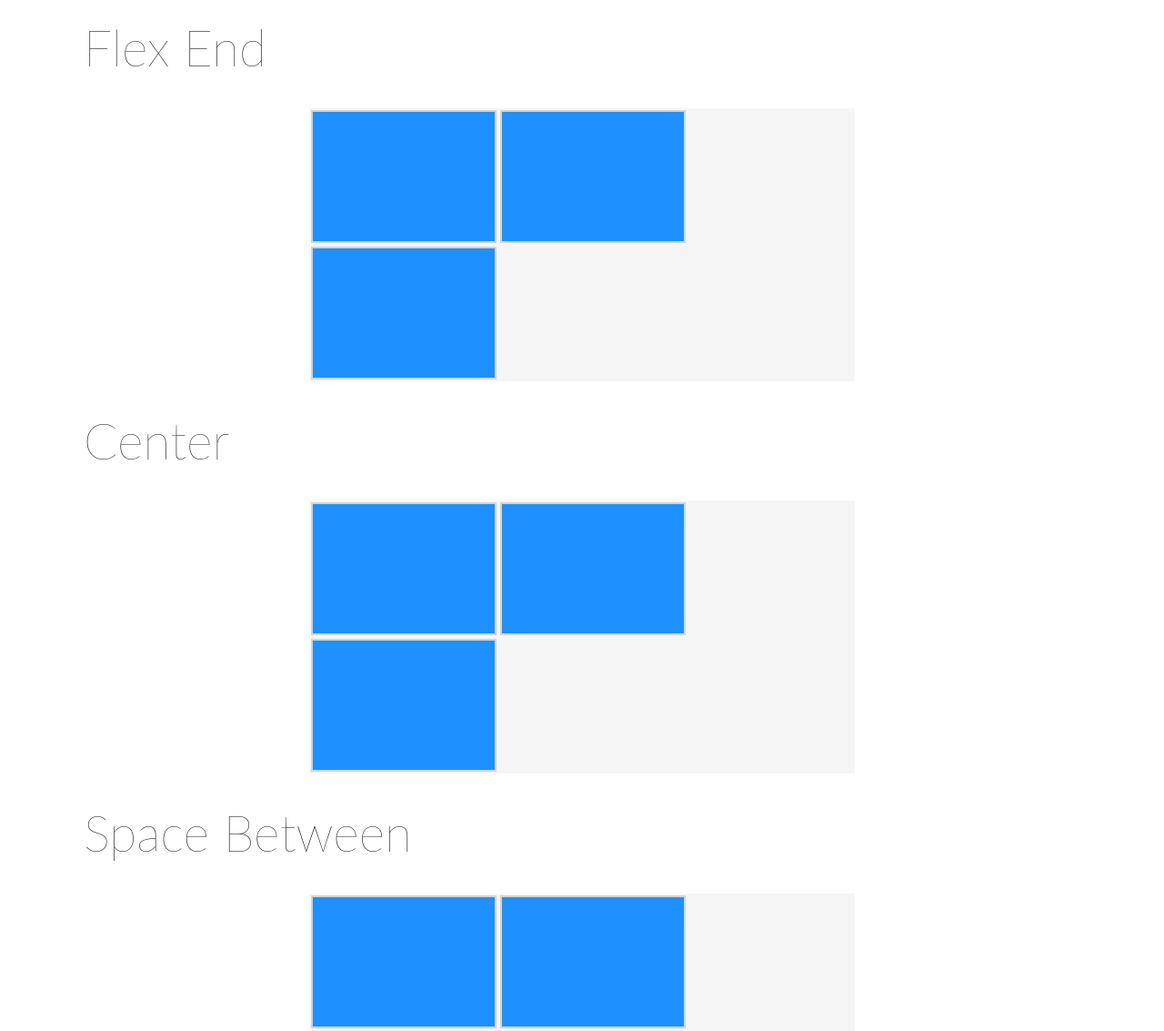
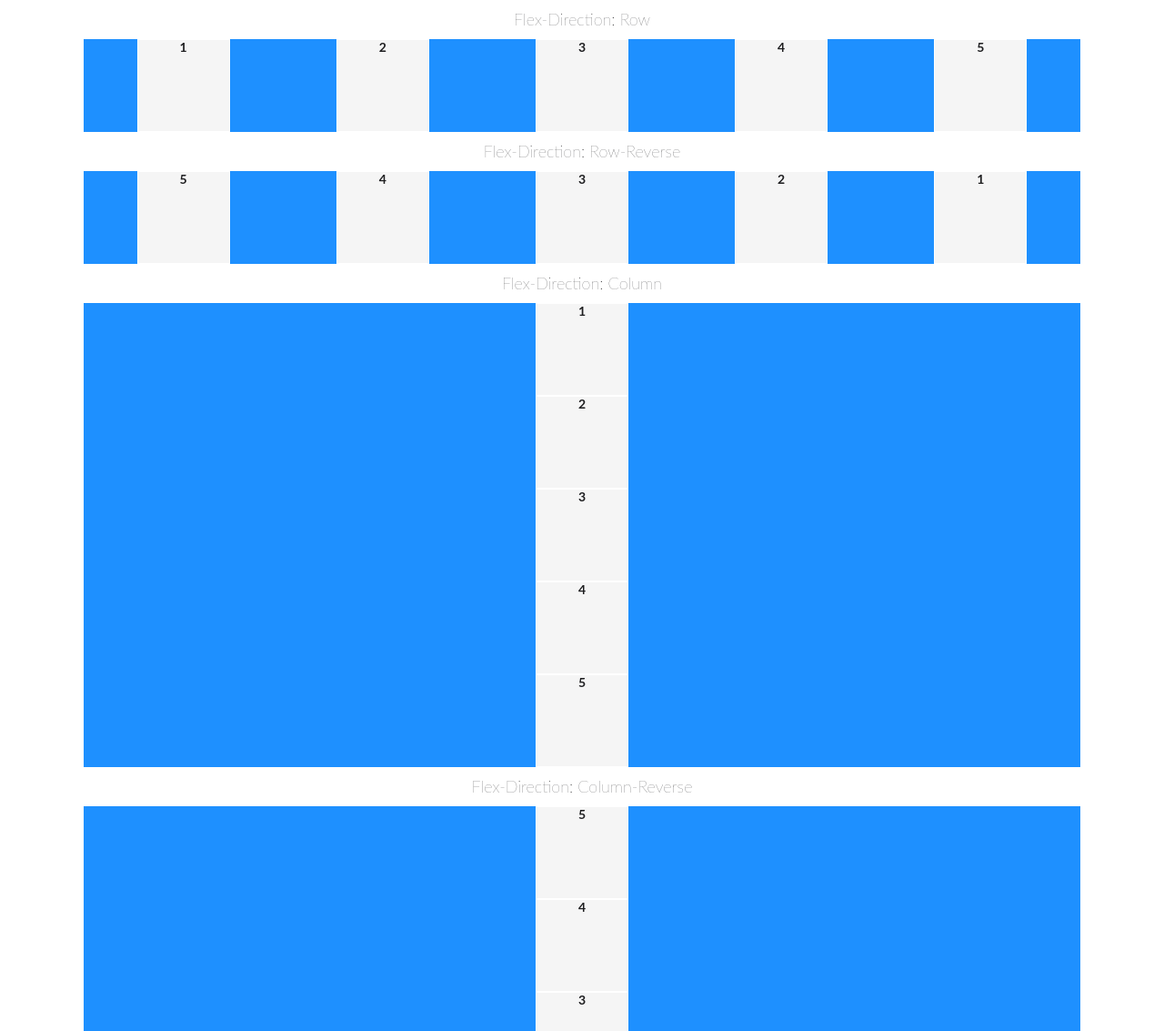
Before and after one commit to JohnEns/JohnEns.github.io, a plain HTML site: page bakkerij-galileo/test.html in a window 1280 px wide. Shown: the part 500-1633 px from the top of the page at 91% size. Drawn offline with Linux system fonts and the light colour scheme.

Commit message:
edit test

```diff
--- a/bakkerij-galileo/style.css
+++ b/bakkerij-galileo/style.css
@@ -126,40 +126,52 @@ p {
 
 /* CSS voor cursus Codecademy */
 
-.container {
-  height: 300px;
-  width: 600px;
-  background-color: whitesmoke;
-  display: flex;
-  flex-wrap: wrap;
-  margin: auto;
+h1 {
+  font-size: 18px;
 }
 
-.left,
-.center,
-.right {
-  min-height: 75px;
-  width: 200px;
-  margin: 2px;
-  background-color: dodgerblue;
-  border: 2px solid lightgrey;
+h2 {
+  font-size: 14px;
 }
 
-#flexstart {
-  align-content: flex-start;
+h1,
+h2 {
+  text-align: center;
 }
 
-/* #flexend {
+.container {
+  background-color: dodgerblue;
+  display: flex;
+  flex-flow: column wrap;
+  max-height: 600px;
+  align-items: center;
+  justify-content: space-around;
 }
 
-#center {
+.box {
+  background-color: whitesmoke;
+  border: 1px solid white;
+  width: 100px;
+  height: 100px;
+  /* flex-grow: 1; */
 }
 
-#between {
+#row {
+  flex-direction: row;
 }
 
-#around {
-} */
+#row-reverse {
+  flex-direction: row-reverse;
+}
+
+#column {
+  flex-direction: column;
+}
+
+#column-reverse {
+  flex-direction: column-reverse;
+  /* float: right; */
+}
 
 /* Eind CSS voor cursus Codecademy */
 
--- a/bakkerij-galileo/test.html
+++ b/bakkerij-galileo/test.html
@@ -41,50 +41,90 @@
     </header>
 
     <main>
-      <div class="total-width">
-        <div class="head-home" style="background-image: url('img/Image-1.jpg')">
-          <h1>TEST</h1>
+      <div class="head-home-container">
+        <div
+          class="head-home"
+          style="background-image: url('img/Image-1.jpg')"
+        ></div>
+        <div class="head-home-text">
+          <h1>Test</h1>
         </div>
       </div>
+
       <!-- TEST ZONE -->
 
-      <h1>Flex Start</h1>
-      <div class="container" id="flexstart">
-        <div class="left"></div>
-        <div class="center"></div>
-        <div class="right"></div>
+      <h1>Flex-Direction: Row</h1>
+      <div class="container" id="row">
+        <div class="box">
+          <h2>1</h2>
+        </div>
+        <div class="box">
+          <h2>2</h2>
+        </div>
+        <div class="box">
+          <h2>3</h2>
+        </div>
+        <div class="box">
+          <h2>4</h2>
+        </div>
+        <div class="box">
+          <h2>5</h2>
+        </div>
       </div>
-      <h1>Flex End</h1>
-      <div class="container" id="flexend">
-        <div class="left"></div>
-        <div class="center"></div>
-        <div class="right"></div>
+      <h1>Flex-Direction: Row-Reverse</h1>
+      <div class="container" id="row-reverse">
+        <div class="box">
+          <h2>1</h2>
+        </div>
+        <div class="box">
+          <h2>2</h2>
+        </div>
+        <div class="box">
+          <h2>3</h2>
+        </div>
+        <div class="box">
+          <h2>4</h2>
+        </div>
+        <div class="box">
+          <h2>5</h2>
+        </div>
       </div>
-      <h1>Center</h1>
-      <div class="container" id="center">
-        <div class="left"></div>
-        <div class="center"></div>
-        <div class="right"></div>
+      <h1>Flex-Direction: Column</h1>
+      <div class="container" id="column">
+        <div class="box">
+          <h2>1</h2>
+        </div>
+        <div class="box">
+          <h2>2</h2>
+        </div>
+        <div class="box">
+          <h2>3</h2>
+        </div>
+        <div class="box">
+          <h2>4</h2>
+        </div>
+        <div class="box">
+          <h2>5</h2>
+        </div>
       </div>
-      <h1>Space Between</h1>
-      <div class="container" id="between">
-        <div class="left"></div>
-        <div class="center"></div>
-        <div class="right"></div>
+      <h1>Flex-Direction: Column-Reverse</h1>
+      <div class="container" id="column-reverse">
+        <div class="box">
+          <h2>1</h2>
+        </div>
+        <div class="box">
+          <h2>2</h2>
+        </div>
+        <div class="box">
+          <h2>3</h2>
+        </div>
+        <div class="box">
+          <h2>4</h2>
+        </div>
+        <div class="box">
+          <h2>5</h2>
+        </div>
       </div>
-      <h1>Space Around</h1>
-      <div class="container" id="around">
-        <div class="left"></div>
-        <div class="center"></div>
-        <div class="right"></div>
-      </div>
-      <h1>Stretch</h1>
-      <div class="container" id="stretch">
-        <div class="left"></div>
-        <div class="center"></div>
-        <div class="right"></div>
-      </div>
-
       <!-- TEST ZONE -->
 
       <div class="flex">
```
Also changed, not shown: bakkerij-galileo/index.html (+1 -0 lines).
